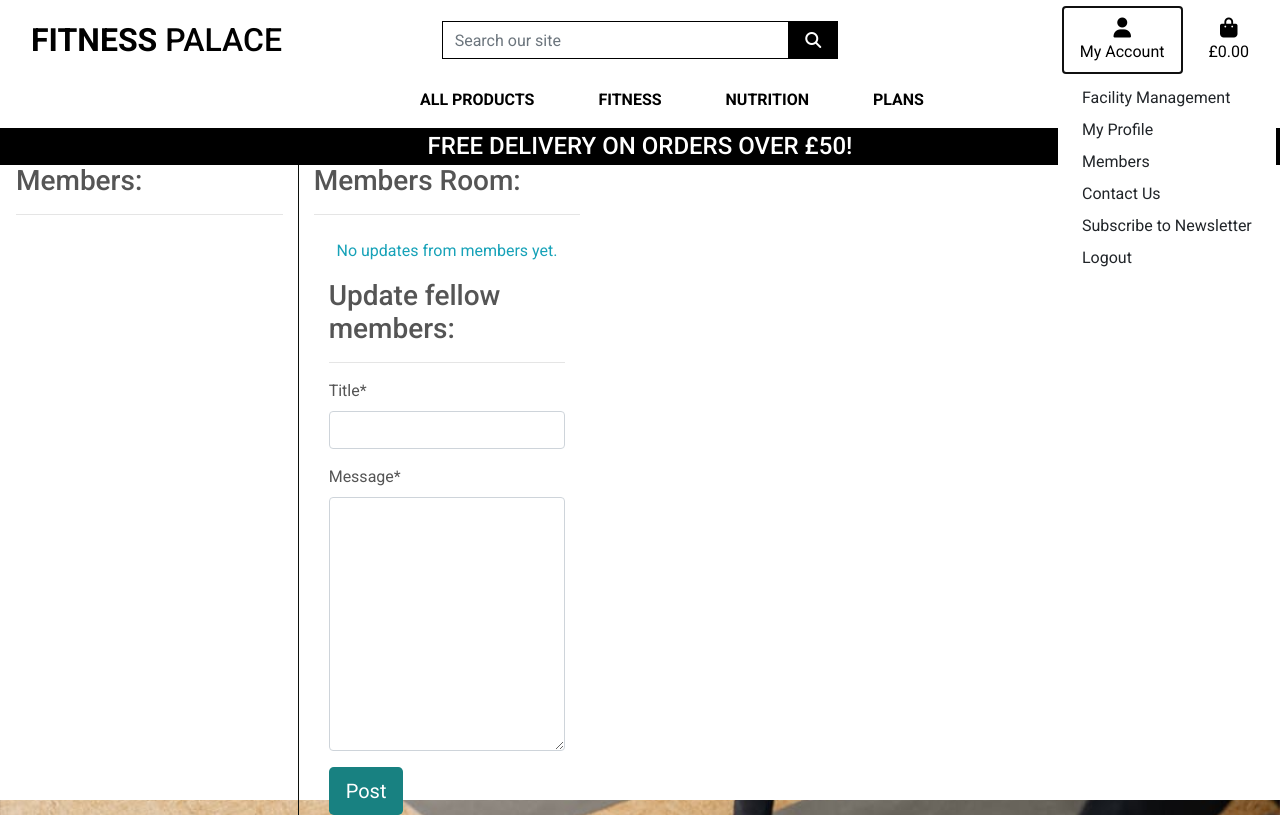
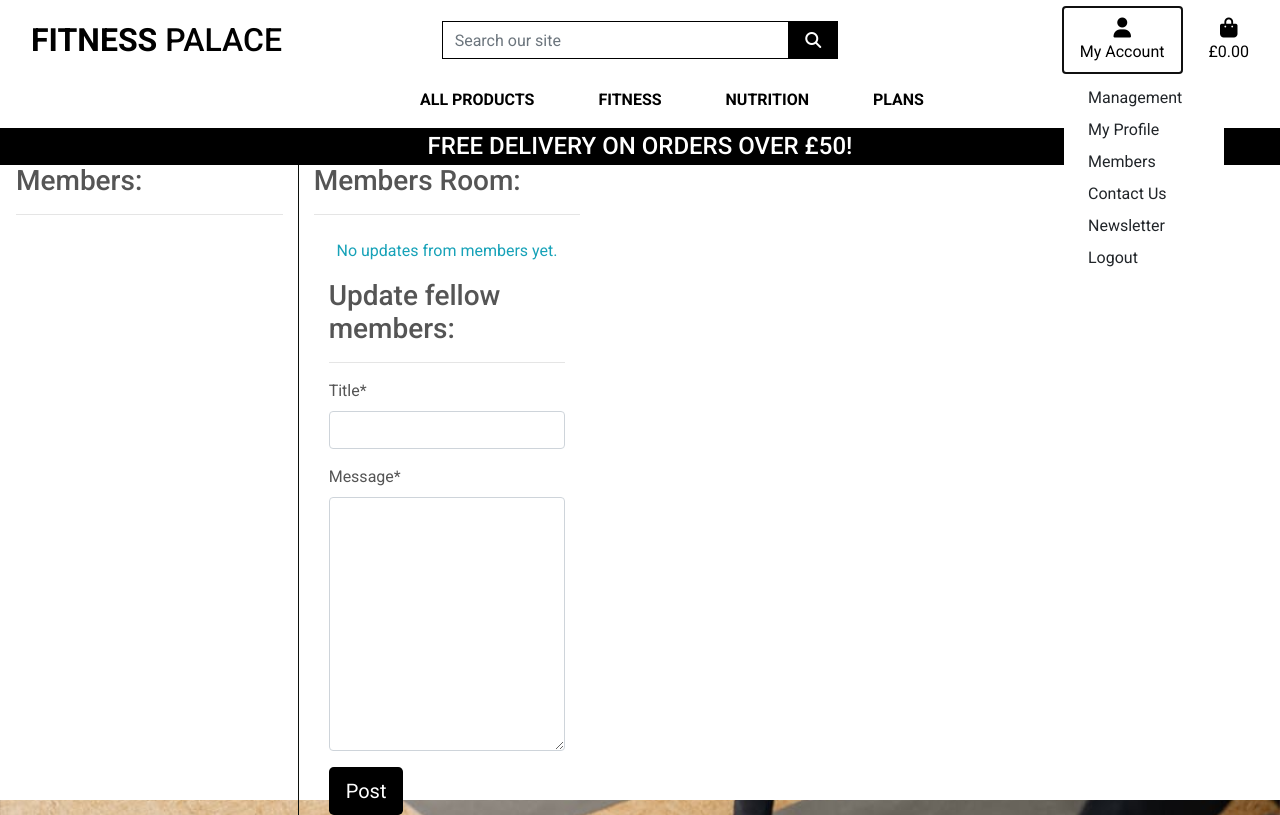
Before and after one commit to osaroo3/fitness-palace-ci-project5, a Django app: page /members/ in a window 1280 px wide, after a click on "My Account". Run offline with Django 3.2, Linux system fonts and the light colour scheme; the visitor is signed in with stand-in values (Sample User, id 1); parts of the project's set-up code (start-up, migrations or seed data) failed here and were passed over; some libraries are stand-ins or nearby versions.

Commit message:
Styled the home page, members and subscribe page button

```diff
--- a/members/templates/members/members.html
+++ b/members/templates/members/members.html
@@ -59,7 +59,7 @@
                 {{ members_form | crispy }}
                 {% csrf_token %}
 
-                <button class="btn btn-signup btn-lg" type="submit">Post</button>
+                <button class="btn btn-black btn-lg" type="submit">Post</button>
 
             </form>
         </div>
--- a/newsletter/templates/newsletter/newsletter.html
+++ b/newsletter/templates/newsletter/newsletter.html
@@ -18,7 +18,7 @@
             {{ form | crispy }}
             {% csrf_token %}
             <button id="submitButton" type="submit"
-            class="btn btn-signup btn-lg">Subscribe</button>
+            class="btn btn-black btn-lg">Subscribe</button>
         </form>
     </div>
 </div>
--- a/static/css/base.css
+++ b/static/css/base.css
@@ -8,6 +8,7 @@ body {
     height: calc(100vh - 164px);
     color: #555;
     font-family: 'Roboto';
+    width: 100%;
 }
 
 /* from Bulma */
@@ -398,7 +399,7 @@ a.category-badge > span.badge:hover {
 
     .shop-now-button.btn.btn-lg.rounded-0 {
         font-size: 1rem;
-        width: 180px !important;
+        width: 150px !important;
         margin-left: 45px !important;
     }
 
@@ -411,8 +412,4 @@ a.category-badge > span.badge:hover {
         padding-left: 120px;
     }
 
-    .logo-box > h1 {
-        font-size: 1.8rem !important;
-    }
-
 }
--- a/templates/base.html
+++ b/templates/base.html
@@ -93,13 +93,12 @@
                         <div class="dropdown-menu border-0" aria-labelledby="user-options">
                             {% if request.user.is_authenticated %}
                             {% if request.user.is_superuser %}
-                            <a href="{% url 'add_product' %}" class="dropdown-item">Facility Management</a>
+                            <a href="{% url 'add_product' %}" class="dropdown-item">Management</a>
                             {% endif %}
                             <a href="{% url 'profile' %}" class="dropdown-item">My Profile</a>
                             <a href="{% url 'members_info' %}" class="dropdown-item">Members</a>
                             <a href="{% url 'contact_us' %}" class="dropdown-item">Contact Us</a>
-                            <a href="{% url 'newsletter_subscription' %}" class="dropdown-item">Subscribe to
-                                Newsletter</a>
+                            <a href="{% url 'newsletter_subscription' %}" class="dropdown-item">Newsletter</a>
                             <a href="{% url 'account_logout' %}" class="dropdown-item">Logout</a>
                             {% else %}
                             <a href="{% url 'contact_us' %}" class="dropdown-item">Contact Us</a>
--- a/templates/includes/mobile-top-header.html
+++ b/templates/includes/mobile-top-header.html
@@ -34,12 +34,12 @@
     <div class="dropdown-menu border-0" aria-labelledby="user-options">
         {% if request.user.is_authenticated %}
         {% if request.user.is_superuser %}
-        <a href="{% url 'add_product' %}" class="dropdown-item">Facility Management</a>
+        <a href="{% url 'add_product' %}" class="dropdown-item">Management</a>
         {% endif %}
         <a href="{% url 'profile' %}" class="dropdown-item">My Profile</a>
         <a href="{% url 'members_info' %}" class="dropdown-item">Members</a>
         <a href="{% url 'contact_us' %}" class="dropdown-item">Contact Us</a>
-        <a href="{% url 'newsletter_subscription' %}" class="dropdown-item">Subscribe to Newsletter</a>
+        <a href="{% url 'newsletter_subscription' %}" class="dropdown-item">Newsletter</a>
         <a href="{% url 'account_logout' %}" class="dropdown-item">Logout</a>
         {% else %}
         <a href="{% url 'contact_us' %}" class="dropdown-item">Contact Us</a>
```
Also changed, not shown: home/templates/home/index.html (+2 -7 lines).
